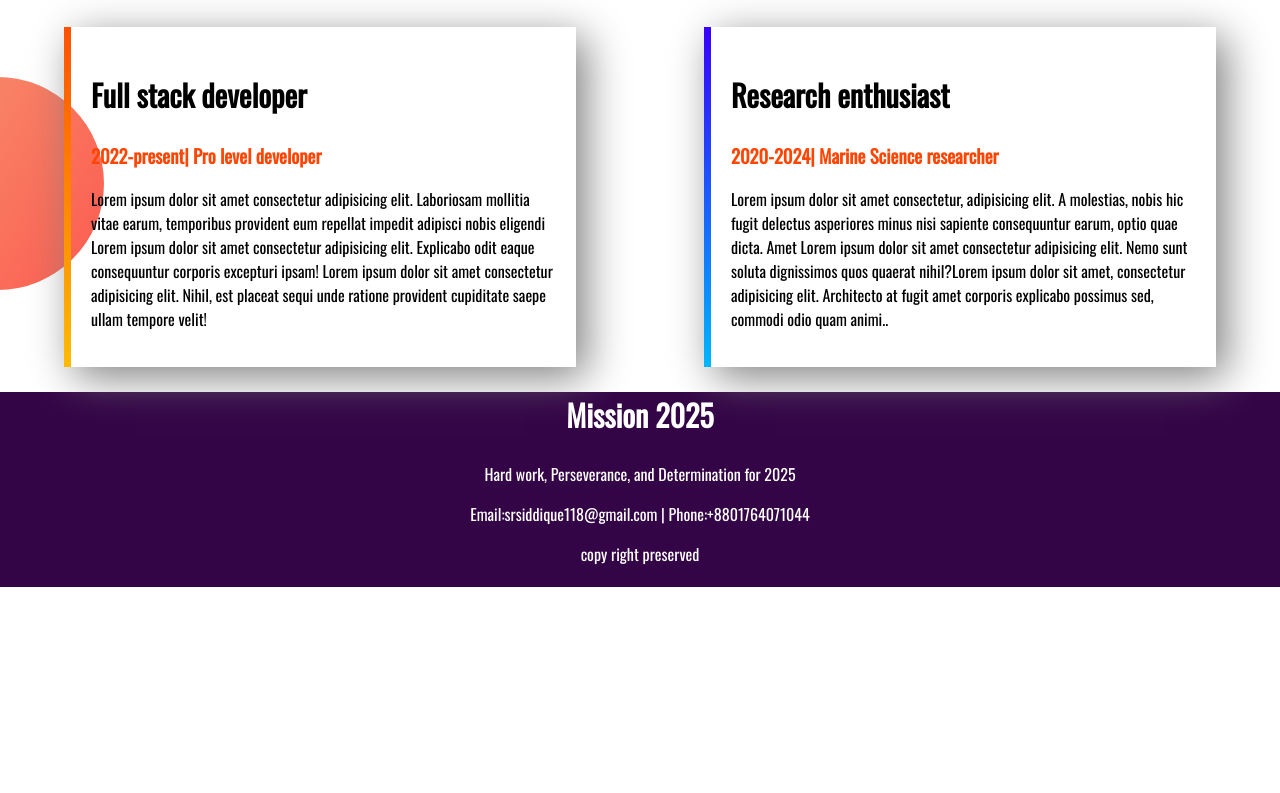
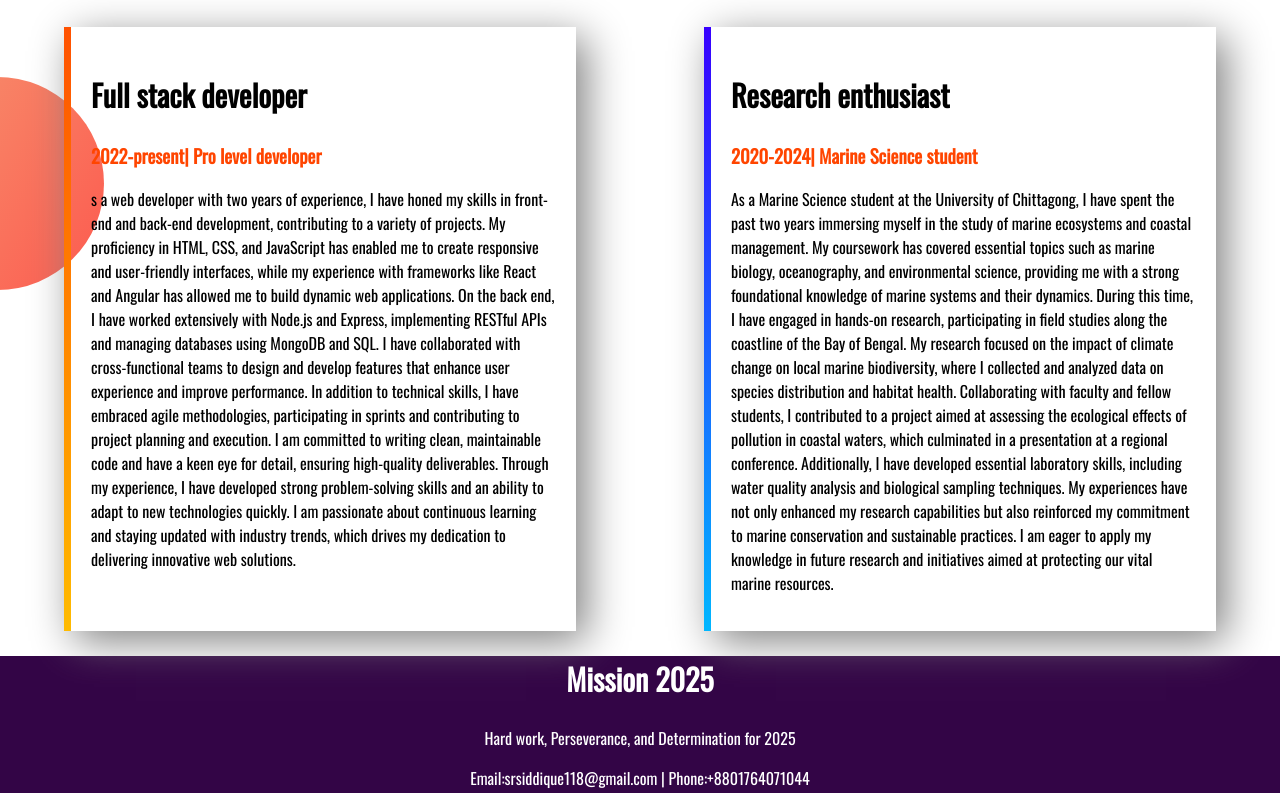
Before and after one commit to RidwanSiddique44/protfolio-repo, a plain HTML site: page index.html in a window 1280 px wide. Shown: the part 1210-2003 px from the top of the page. Before the commit the page ends 1797 px from the top, so only its background shows below. Drawn offline with nearby package versions, Linux system fonts and the light colour scheme.

Commit message:
may be final commit

```diff
--- a/index.html
+++ b/index.html
@@ -34,9 +34,9 @@
             <h1>Hello! This is</h1>
             <h1 class="orange-color">Ridwan Siddique</h1>
 
-            <h3>I am a Marine Science student & a Web developer</h3>
+            <h3>A Marine Science student & a Web developer</h3>
 
-            <p>An undergraduate Marine Science
+            <p>i am an undergraduate Marine Science
                 student with a strong academic &
                 practical experiences. I consider my
                 self a
@@ -75,20 +75,42 @@
             <div class="exp" id="full">
                 <h2>Full stack developer</h2>
                 <h3 class="orange-color">2022-present| Pro level developer</h3>
-                <p>Lorem ipsum dolor sit amet consectetur adipisicing elit. Laboriosam mollitia vitae earum, temporibus
-                    provident eum repellat impedit adipisci nobis eligendi Lorem ipsum dolor sit amet consectetur
-                    adipisicing elit. Explicabo odit eaque consequuntur corporis excepturi ipsam! Lorem ipsum dolor sit
-                    amet consectetur adipisicing elit. Nihil, est placeat sequi unde ratione provident cupiditate saepe
-                    ullam tempore velit! </p>
+                <p>s a web developer with two years of experience, I have honed my skills in front-end and back-end
+                    development, contributing to a variety of projects. My proficiency in HTML, CSS, and JavaScript has
+                    enabled me to create responsive and user-friendly interfaces, while my experience with frameworks
+                    like React and Angular has allowed me to build dynamic web applications.
+
+                    On the back end, I have worked extensively with Node.js and Express, implementing RESTful APIs and
+                    managing databases using MongoDB and SQL. I have collaborated with cross-functional teams to design
+                    and develop features that enhance user experience and improve performance.
+
+                    In addition to technical skills, I have embraced agile methodologies, participating in sprints and
+                    contributing to project planning and execution. I am committed to writing clean, maintainable code
+                    and have a keen eye for detail, ensuring high-quality deliverables.
+
+                    Through my experience, I have developed strong problem-solving skills and an ability to adapt to new
+                    technologies quickly. I am passionate about continuous learning and staying updated with industry
+                    trends, which drives my dedication to delivering innovative web solutions. </p>
             </div>
             <div class="exp" id="baby">
                 <h2>Research enthusiast</h2>
-                <h3 class="orange-color">2020-2024| Marine Science researcher</h3>
-                <p>Lorem ipsum dolor sit amet consectetur, adipisicing elit. A molestias, nobis hic fugit delectus
-                    asperiores minus nisi sapiente consequuntur earum, optio quae dicta. Amet Lorem ipsum dolor sit amet
-                    consectetur adipisicing elit. Nemo sunt soluta dignissimos quos quaerat nihil?Lorem ipsum dolor sit
-                    amet, consectetur adipisicing elit. Architecto at fugit amet corporis explicabo possimus sed,
-                    commodi odio quam animi..</p>
+                <h3 class="orange-color">2020-2024| Marine Science student</h3>
+                <p>As a Marine Science student at the University of Chittagong, I have spent the past two years
+                    immersing myself in the study of marine ecosystems and coastal management. My coursework has covered
+                    essential topics such as marine biology, oceanography, and environmental science, providing me with
+                    a strong foundational knowledge of marine systems and their dynamics.
+
+                    During this time, I have engaged in hands-on research, participating in field studies along the
+                    coastline of the Bay of Bengal. My research focused on the impact of climate change on local marine
+                    biodiversity, where I collected and analyzed data on species distribution and habitat health.
+                    Collaborating with faculty and fellow students, I contributed to a project aimed at assessing the
+                    ecological effects of pollution in coastal waters, which culminated in a presentation at a regional
+                    conference.
+
+                    Additionally, I have developed essential laboratory skills, including water quality analysis and
+                    biological sampling techniques. My experiences have not only enhanced my research capabilities but
+                    also reinforced my commitment to marine conservation and sustainable practices. I am eager to apply
+                    my knowledge in future research and initiatives aimed at protecting our vital marine resources.</p>
             </div>
         </div>
     </section>
```
